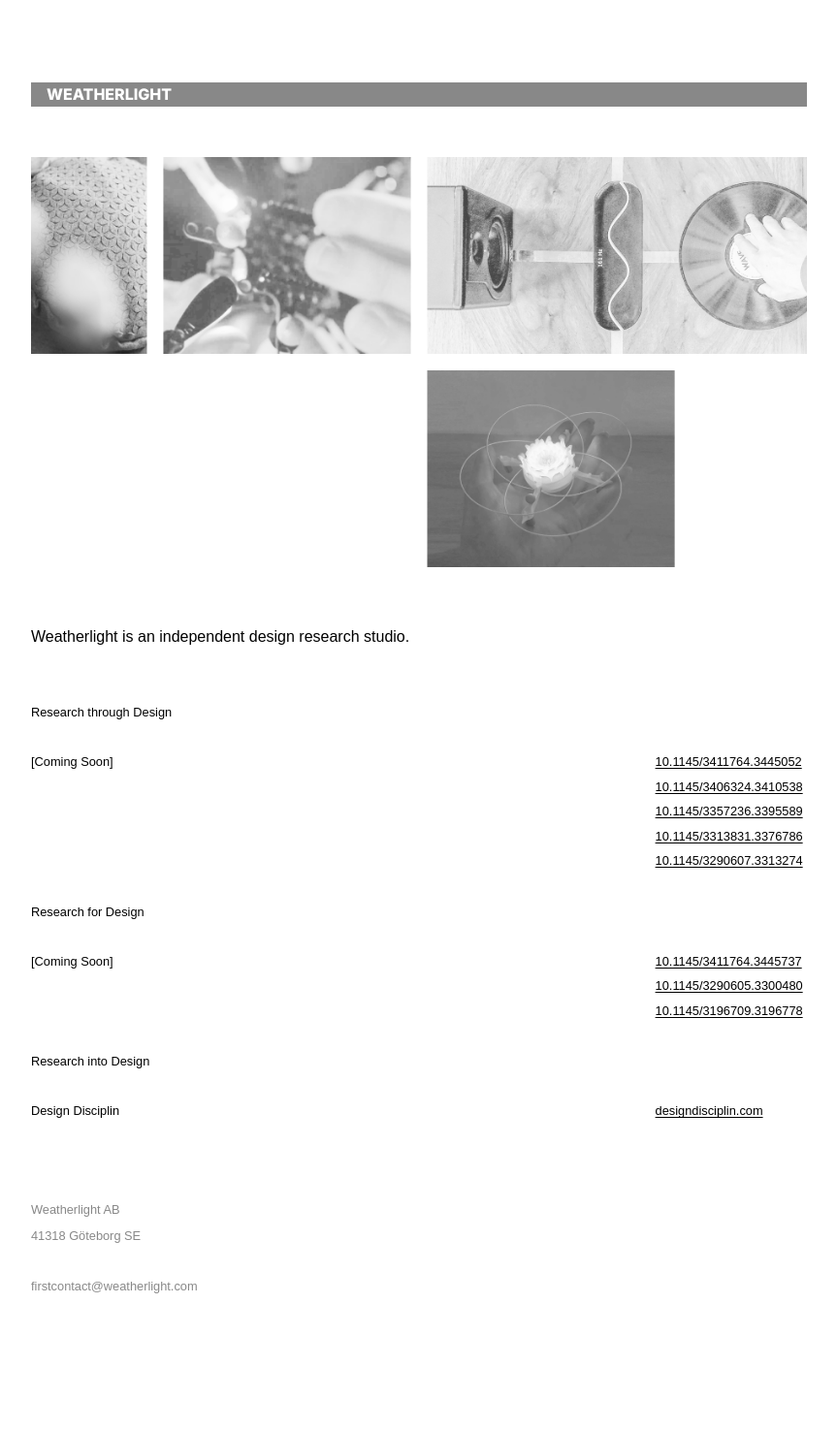
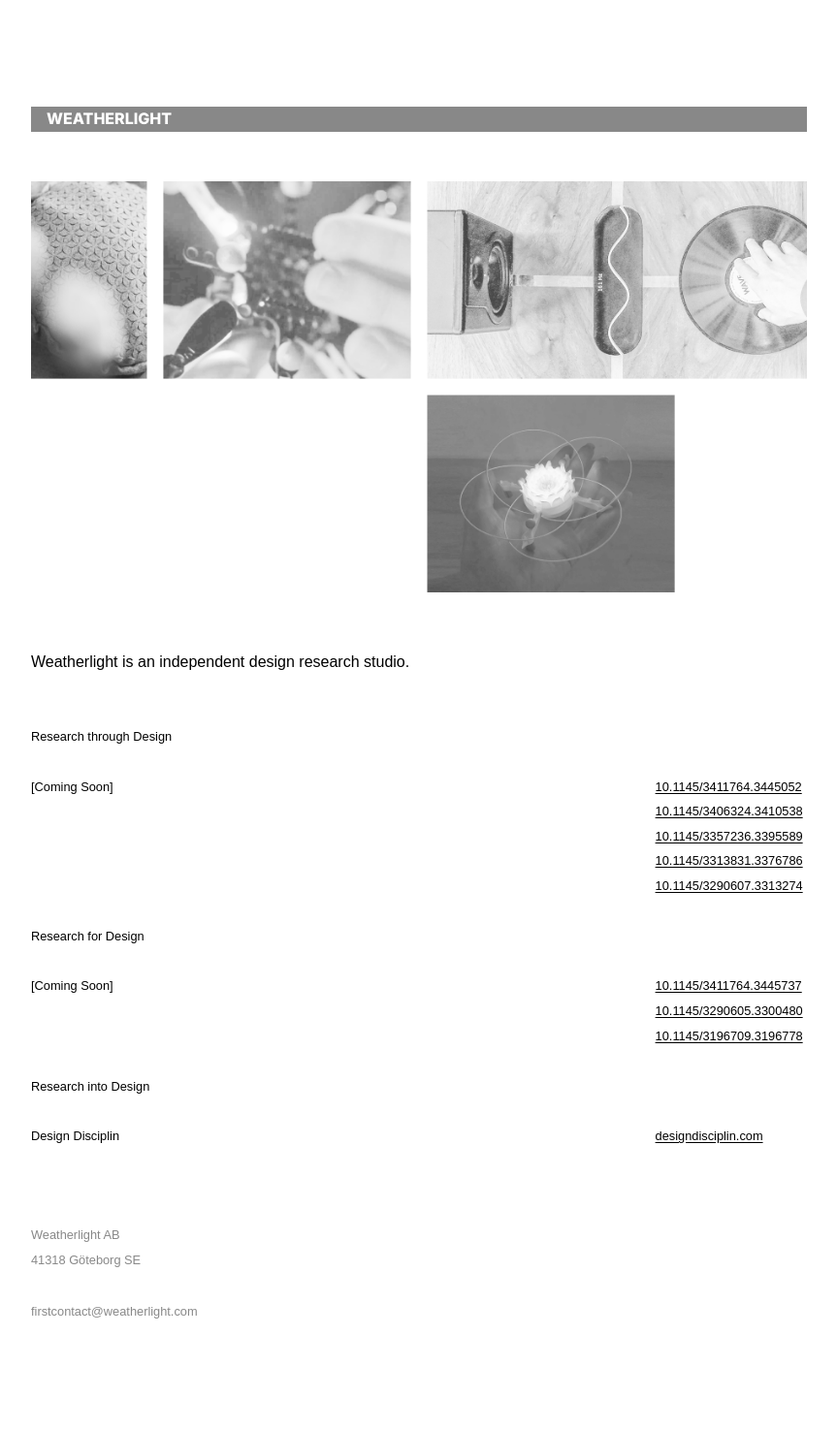
Before and after one commit to mbaytas/weatherlight, a Jekyll site: the page built from README.md, in a window 1280 px wide. Shown: the whole page at 97% size, without its empty margins (208-1071 px from the left). Built offline with Jekyll 4.4.1, drawn with Linux system fonts in a browser that asks for light colours; some web fonts are replaced; our own code applies the rules of GitHub Pages for plain Markdown files; before the commit the page ends 1424 px from its top, so only the background shows below that.

Commit message:
Update default.html

```diff
--- a/_layouts/default.html
+++ b/_layouts/default.html
@@ -98,7 +98,7 @@ footer {
   grid-template-columns: minmax(1rem, 1fr);
   max-width: 800px;
   margin: 0 auto;
-  padding: 3.2rem 1.6rem;
+  padding: 4.8rem 1.6rem;
 }
 
 pre {
```
